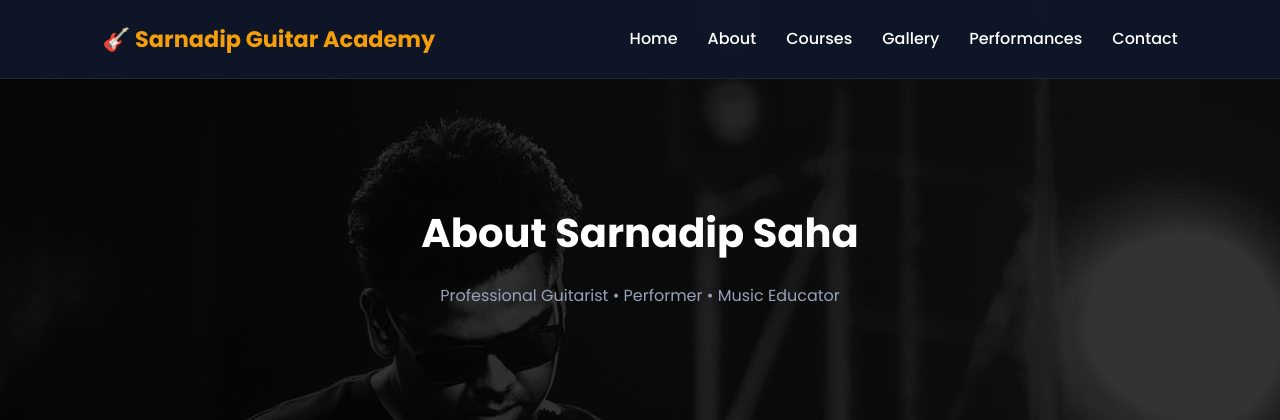
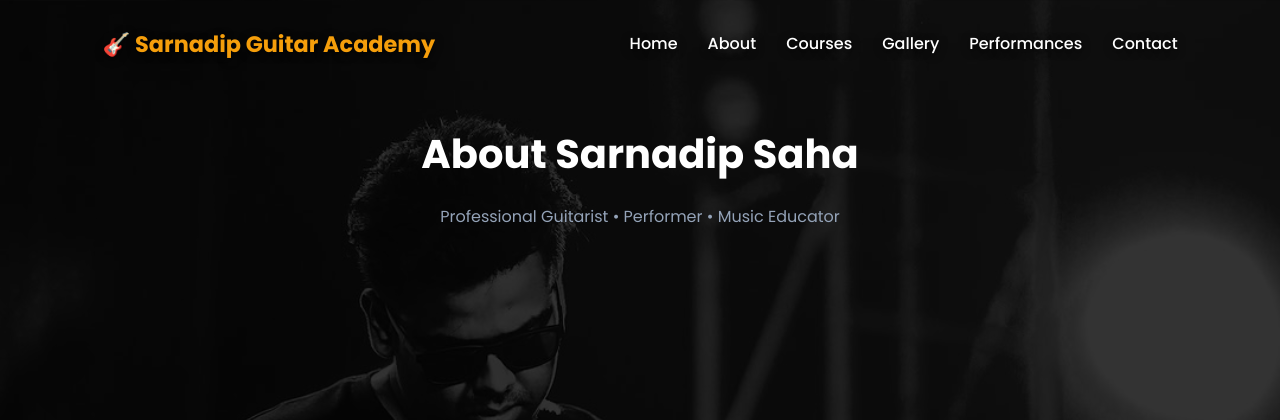
Before and after one commit to toufikumarsekh/project-S, a Flask app: page /about in a window 1280 px wide. Shown: the top 420 px of the page. Run offline with Flask 3, Linux system fonts and the light colour scheme.

Commit message:
Modify navbar styles for improved layout
Updated navbar styles for padding, background, and position.

```diff
--- a/static/css/style.css
+++ b/static/css/style.css
@@ -24,19 +24,23 @@ body{
    NAVBAR
 ========================= */
 
+
 .navbar{
     display:flex;
     justify-content:space-between;
     align-items:center;
-    padding:20px 8%;
-    background:rgba(15,23,42,0.95);
-    backdrop-filter:blur(10px);
-    position:sticky;
+    padding:25px 8%;
+
+    background:none;
+    backdrop-filter:none;
+
+    position:absolute;
     top:0;
+    left:0;
+    width:100%;
+
     z-index:1000;
-    border-bottom:1px solid rgba(255,255,255,0.08);
 }
-
 .logo a{
     color:#f59e0b;
     text-decoration:none;
@@ -59,6 +63,10 @@ body{
 
 .nav-links a:hover{
     color:#f59e0b;
+}
+.logo a,
+.nav-links a{
+    text-shadow: 0 2px 8px rgba(0,0,0,0.8);
 }
 
 /* =========================
```
